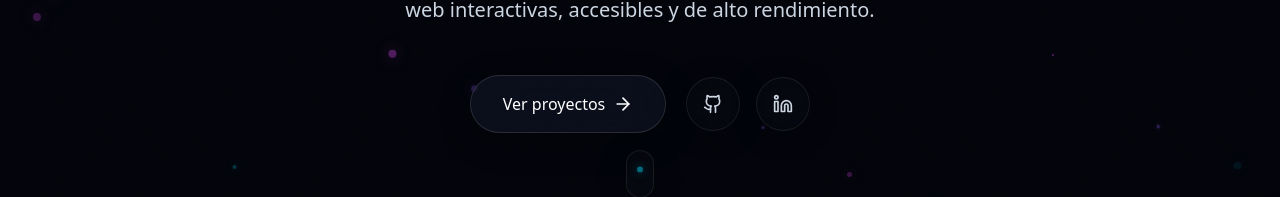
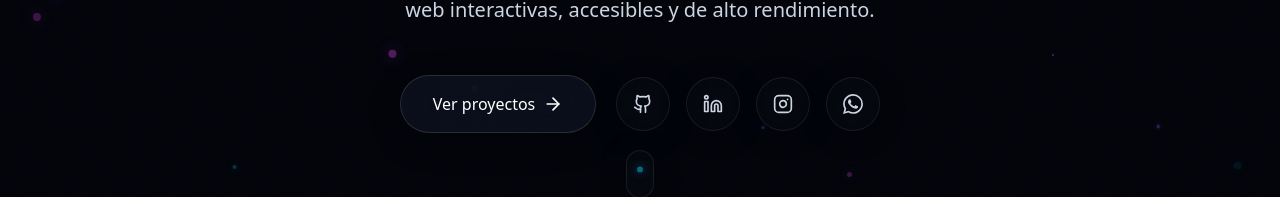
Before and after one commit to yelllowcat/animated-portfolio, a Next.js app: page / in a window 1280 px wide. Shown: the part 570-767 px from the top of the page. Built offline with nearby package versions, Linux system fonts and the light colour scheme; no server answers; a web font is replaced by a local one.

Commit message:
feat: add instagram and whatsapp contact icons

```diff
--- a/components/Footer.tsx
+++ b/components/Footer.tsx
@@ -1,6 +1,6 @@
 "use client";
 
-import { Mail } from "lucide-react";
+import { Mail, Instagram } from "lucide-react";
 
 import { useLanguage } from "@/components/LanguageProvider";
 import { socialLinks } from "@/data/placeholder-data";
@@ -53,6 +53,27 @@
               </svg>
             </a>
             <a
+              href={socialLinks.instagram}
+              target="_blank"
+              rel="noopener noreferrer"
+              className="p-4 rounded-full glass-panel text-[var(--muted-foreground)] hover:text-white hover:bg-white/5 hover:scale-110 transition-all duration-500 hover:border-[var(--aurora-1)]/40 hover:shadow-[0_0_20px_rgba(6,182,212,0.2)]"
+              aria-label={messages.footer.instagramLabel}
+            >
+              <Instagram className="w-5 h-5" />
+            </a>
+            <a
+              href={socialLinks.whatsapp}
+              target="_blank"
+              rel="noopener noreferrer"
+              className="p-4 rounded-full glass-panel text-[var(--muted-foreground)] hover:text-white hover:bg-white/5 hover:scale-110 transition-all duration-500 hover:border-[var(--aurora-1)]/40 hover:shadow-[0_0_20px_rgba(6,182,212,0.2)]"
+              aria-label={messages.footer.whatsappLabel}
+            >
+              <svg className="w-5 h-5" role="img" viewBox="0 0 24 24" fill="currentColor" xmlns="http://www.w3.org/2000/svg">
+                <title>WhatsApp</title>
+                <path d="M17.472 14.382c-.297-.149-1.758-.867-2.03-.967-.273-.099-.471-.148-.67.15-.197.297-.767.966-.94 1.164-.173.199-.347.223-.644.075-.297-.15-1.255-.463-2.39-1.475-.883-.788-1.48-1.761-1.653-2.059-.173-.297-.018-.458.13-.606.134-.133.298-.347.446-.52.149-.174.198-.298.298-.497.099-.198.05-.371-.025-.52-.075-.149-.669-1.612-.916-2.207-.242-.579-.487-.5-.669-.51-.173-.008-.371-.01-.57-.01-.198 0-.52.074-.792.372-.272.297-1.04 1.016-1.04 2.479 0 1.462 1.065 2.875 1.213 3.074.149.198 2.096 3.2 5.077 4.487.709.306 1.262.489 1.694.625.712.227 1.36.195 1.871.118.571-.085 1.758-.719 2.006-1.413.248-.694.248-1.289.173-1.413-.074-.124-.272-.198-.57-.347m-5.421 7.403h-.004a9.87 9.87 0 01-5.031-1.378l-.361-.214-3.741.982.998-3.648-.235-.374a9.86 9.86 0 01-1.51-5.26c.001-5.45 4.436-9.884 9.888-9.884 2.64 0 5.122 1.03 6.988 2.898a9.825 9.825 0 012.893 6.994c-.003 5.45-4.437 9.884-9.885 9.884m8.413-18.297A11.815 11.815 0 0012.05 0C5.495 0 .16 5.335.157 11.892c0 2.096.547 4.142 1.588 5.945L.057 24l6.305-1.654a11.882 11.882 0 005.683 1.448h.005c6.554 0 11.89-5.335 11.893-11.893a11.821 11.821 0 00-3.48-8.413z"/>
+              </svg>
+            </a>
+            <a
               href={socialLinks.email}
               className="p-4 rounded-full glass-panel text-[var(--muted-foreground)] hover:text-white hover:bg-white/5 hover:scale-110 transition-all duration-500 hover:border-[var(--aurora-1)]/40 hover:shadow-[0_0_20px_rgba(6,182,212,0.2)]"
               aria-label={messages.footer.emailLabel}
--- a/components/Hero.tsx
+++ b/components/Hero.tsx
@@ -1,7 +1,7 @@
 "use client";
 
 import { motion } from "framer-motion";
-import { ArrowRight, Github, Linkedin, Sparkles } from "lucide-react";
+import { ArrowRight, Github, Linkedin, Sparkles, Instagram } from "lucide-react";
 import Link from "next/link";
 
 import { useLanguage } from "@/components/LanguageProvider";
@@ -127,6 +127,27 @@
             >
               <Linkedin className="w-5 h-5" />
             </a>
+            <a
+              href={socialLinks.instagram}
+              target="_blank"
+              rel="noopener noreferrer"
+              className="p-4 rounded-full glass-panel text-[var(--muted-foreground)] hover:text-white hover:bg-white/10 transition-all duration-500 hover:scale-110 hover:border-[var(--aurora-1)]/50 hover:shadow-[0_0_20px_rgba(6,182,212,0.3)]"
+              aria-label="Instagram"
+            >
+              <Instagram className="w-5 h-5" />
+            </a>
+            <a
+              href={socialLinks.whatsapp}
+              target="_blank"
+              rel="noopener noreferrer"
+              className="p-4 rounded-full glass-panel text-[var(--muted-foreground)] hover:text-white hover:bg-white/10 transition-all duration-500 hover:scale-110 hover:border-[var(--aurora-1)]/50 hover:shadow-[0_0_20px_rgba(6,182,212,0.3)]"
+              aria-label="WhatsApp"
+            >
+              <svg className="w-5 h-5" role="img" viewBox="0 0 24 24" fill="currentColor" xmlns="http://www.w3.org/2000/svg">
+                <title>WhatsApp</title>
+                <path d="M17.472 14.382c-.297-.149-1.758-.867-2.03-.967-.273-.099-.471-.148-.67.15-.197.297-.767.966-.94 1.164-.173.199-.347.223-.644.075-.297-.15-1.255-.463-2.39-1.475-.883-.788-1.48-1.761-1.653-2.059-.173-.297-.018-.458.13-.606.134-.133.298-.347.446-.52.149-.174.198-.298.298-.497.099-.198.05-.371-.025-.52-.075-.149-.669-1.612-.916-2.207-.242-.579-.487-.5-.669-.51-.173-.008-.371-.01-.57-.01-.198 0-.52.074-.792.372-.272.297-1.04 1.016-1.04 2.479 0 1.462 1.065 2.875 1.213 3.074.149.198 2.096 3.2 5.077 4.487.709.306 1.262.489 1.694.625.712.227 1.36.195 1.871.118.571-.085 1.758-.719 2.006-1.413.248-.694.248-1.289.173-1.413-.074-.124-.272-.198-.57-.347m-5.421 7.403h-.004a9.87 9.87 0 01-5.031-1.378l-.361-.214-3.741.982.998-3.648-.235-.374a9.86 9.86 0 01-1.51-5.26c.001-5.45 4.436-9.884 9.888-9.884 2.64 0 5.122 1.03 6.988 2.898a9.825 9.825 0 012.893 6.994c-.003 5.45-4.437 9.884-9.885 9.884m8.413-18.297A11.815 11.815 0 0012.05 0C5.495 0 .16 5.335.157 11.892c0 2.096.547 4.142 1.588 5.945L.057 24l6.305-1.654a11.882 11.882 0 005.683 1.448h.005c6.554 0 11.89-5.335 11.893-11.893a11.821 11.821 0 00-3.48-8.413z"/>
+              </svg>
+            </a>
           </div>
         </motion.div>
       </div>
--- a/data/placeholder-data.ts
+++ b/data/placeholder-data.ts
@@ -71,4 +71,6 @@
   github: "https://github.com/yelllowcat",
   linkedin: "https://www.linkedin.com/in/david-gonzalez-vargas-a392b0350/",
   email: "mailto:davidgonzalezvargas3@gmail.com",
+  instagram: "https://instagram.com/david_gvvv",
+  whatsapp: "https://wa.me/526121113337?text=Hola%20quiero%20información%20sobre%20la%20página%20web",
 };
--- a/lib/i18n.ts
+++ b/lib/i18n.ts
@@ -66,6 +66,8 @@
     githubLabel: string;
     linkedinLabel: string;
     emailLabel: string;
+    instagramLabel: string;
+    whatsappLabel: string;
   };
 };
 
@@ -120,6 +122,8 @@
       githubLabel: "GitHub",
       linkedinLabel: "LinkedIn",
       emailLabel: "Correo electrónico",
+      instagramLabel: "Instagram",
+      whatsappLabel: "WhatsApp",
     },
   },
   en: {
@@ -172,6 +176,8 @@
       githubLabel: "GitHub",
       linkedinLabel: "LinkedIn",
       emailLabel: "Email",
+      instagramLabel: "Instagram",
+      whatsappLabel: "WhatsApp",
     },
   },
 };
```
